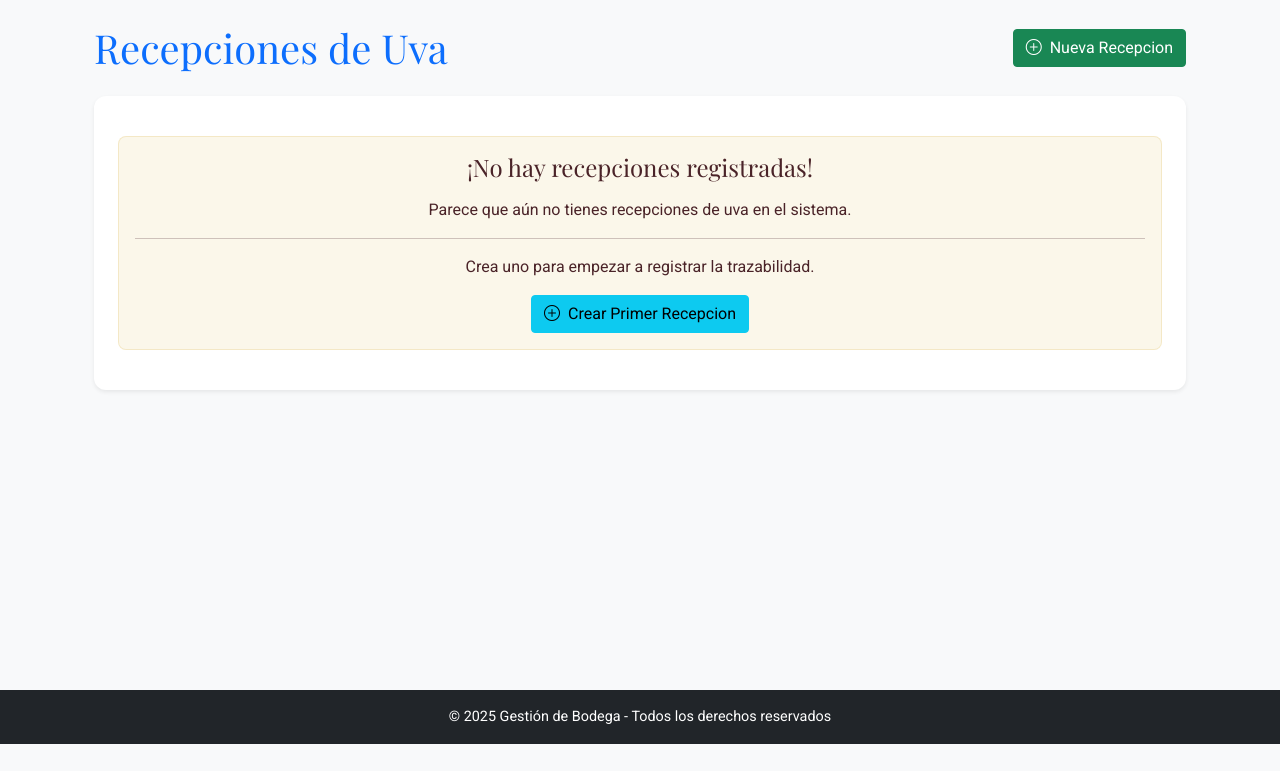
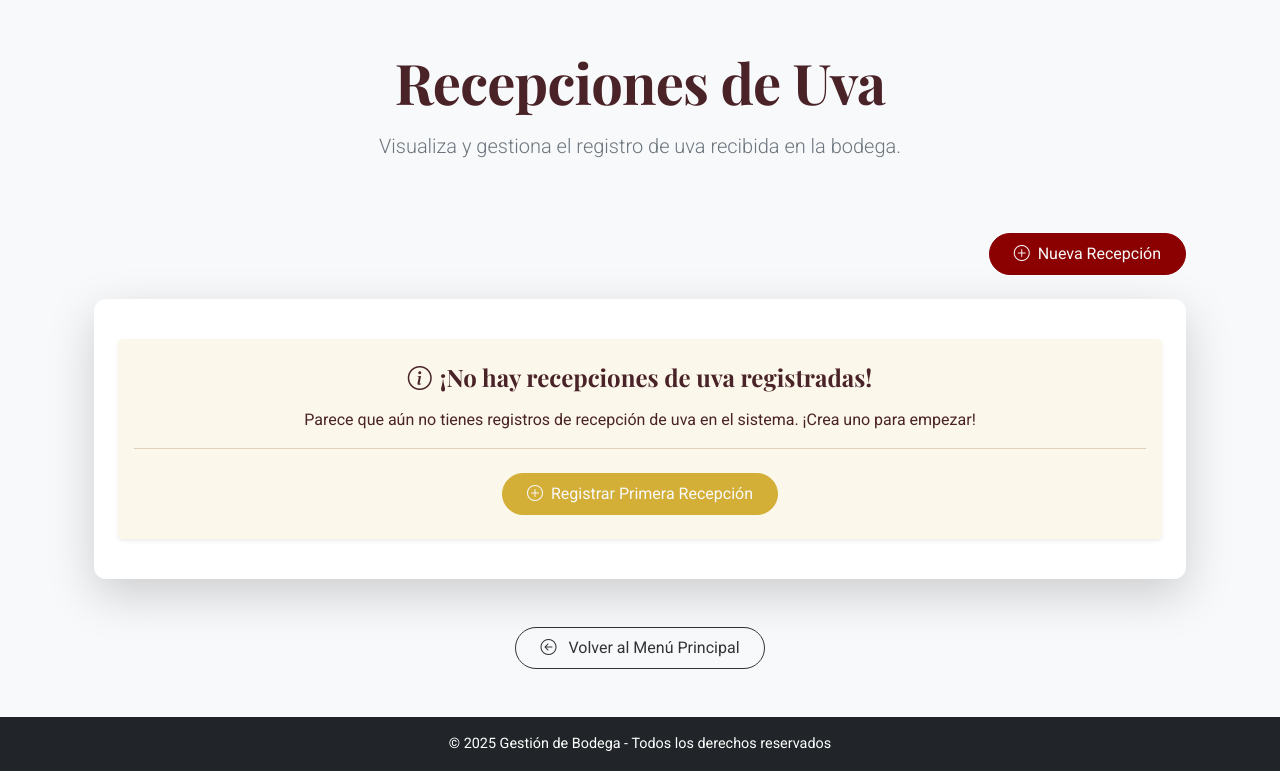
Before and after one commit to Nahuelito22/Gestion_de_bodega, a Flask app: page /recepcion/listar in a window 1280 px wide. Shown: the part 56-827 px from the top of the page. Before the commit the page ends 800 px from the top, so only its background shows below. Run offline with Flask 3, Linux system fonts and the light colour scheme.

Commit message:
Actualizacion de estilos de recepcion

```diff
--- a/templates/recepcion/listar_recepciones.html
+++ b/templates/recepcion/listar_recepciones.html
@@ -3,58 +3,80 @@
 {% block title %}Listado Recepciones de Uva - Gestión de Bodega{% endblock %}
 
 {% block body %}
-<div class="d-flex justify-content-between align-items-center mb-4">
-    <h1 class="mb-0 text-primary">Recepciones de Uva</h1> {# Usamos text-primary de tu main.css #}
-    <a href="/recepcion/crear" class="btn btn-success"> {# Botón para crear con un ícono #}
-        <i class="bi bi-plus-circle me-2"></i>Nueva Recepcion
-    </a>
+<div class="row mb-5 mt-4">
+    <div class="col-12 text-center">
+        {# Usamos la clase 'main-title' #}
+        <h1 class="display-4 fw-bold mb-3 main-title">
+            Recepciones de Uva
+        </h1>
+        {# Usamos la clase 'lead-description' para el subtítulo #}
+        <p class="lead text-secondary mb-4 lead-description">
+            Visualiza y gestiona el registro de uva recibida en la bodega.
+        </p>
+    </div>
+</div>
+
+{# Fila para el botón "Nueva Recepción" #}
+<div class="row mb-4">
+    <div class="col-12 d-flex justify-content-end align-items-center">
+        {# Mantengo el HREF ESTATICO que funcionaba para /recepcion/crear #}
+        <a href="/recepcion/crear" class="btn rounded-pill px-4 py-2 btn-primary-custom">
+            <i class="bi bi-plus-circle me-2"></i>Nueva Recepción
+        </a>
+    </div>
 </div>
 
 {# Incluye los mensajes flash al inicio del contenido principal #}
 {% include 'partials/_message.html' %}
 
-<div class="card shadow-sm border-0 rounded-3"> {# Contenedor con estilo de tarjeta #}
+<div class="card shadow-lg border-0 rounded-3 mb-5"> {# Contenedor con estilo de tarjeta #}
     <div class="card-body p-4">
 
         {% if recepciones %} {# Verifica si hay recepciones para mostrar #}
         <div class="table-responsive"> {# Hace la tabla scrollable en pantallas pequeñas #}
-            <table class="table table-striped table-hover align-middle"> {# Clases de Bootstrap #}
-                <thead class="table-dark"> {# Cabecera oscura para contraste #}
+            <table class="table table-hover align-middle caption-top"> {# Clases de Bootstrap, quitado striped, añadido hover y caption #}
+                <caption>Listado de todas las recepciones de uva en el sistema.</caption> {# Añadido caption #}
+                {# Usamos la clase 'card-header-accent-1' para el fondo de la cabecera de la tabla #}
+                <thead class="text-white" style="background-color: var(--bs-accent-1) !important;"> {# Cabecera con el color principal de la paleta #}
                     <tr>
-                        <th scope="col">ID</th> {# Agregamos la columna ID #}
-                        <th scope="col">lote_vino_id</th>
-                        <th scope="col">fecha_recepcion</th>
-                        <th scope="col">cantidad_kg</th>
-                        <th scope="col">ph</th>
-                        <th scope="col">acidez_total_g_l</th>
-                        <th scope="col">azucar_brix</th>
-                        <th scope="col">notas</th>
+                        <th scope="col" style="width: 5%;">ID</th>
+                        <th scope="col" style="width: 15%;">Lote de Vino</th>
+                        <th scope="col" style="width: 15%;">Fecha Recepción</th>
+                        <th scope="col" style="width: 10%;">Cantidad (kg)</th>
+                        <th scope="col" style="width: 8%;">PH</th>
+                        <th scope="col" style="width: 12%;">Acidez (g/L)</th>
+                        <th scope="col" style="width: 10%;">Azúcar Brix</th>
+                        <th scope="col" style="width: 15%;">Notas</th>
+                        <th scope="col" class="text-center" style="width: 10%;">Acciones</th>
                     </tr>
                 </thead>
                 <tbody>
                     {% for recepcion in recepciones %}
                     <tr>
-                        <td>{{ recepcion.id }}</td> {# Mostramos el ID del recepcion #}
-                        <td>{{ recepcion.lote_vino_id }}</td>
-                        {# Formateamos la fecha para que se vea más amigable (ej: DD/MM/YYYY HH:MM) #}
-                        <td>{{ recepcion.fecha_recepcion.strftime('%d/%m/%Y %H:%M') }}</td>
-                        <td>{{ recepcion.cantidad_kg }}</td>
-                        <td>{{ recepcion.ph }}</td>
-                        <td>{{ recepcion.acidez_total_g_l }}</td>
-                        <td>{{ recepcion.azucar_brix }}</td>
-                        <td>{{ recepcion.notas }}</td>
+                        <td class="text-muted small" style="font-family: var(--bs-font-sans-serif);">{{ recepcion.id }}</td>
+                        <td class="fw-semibold text-dark" style="font-family: var(--bs-font-sans-serif);">
+                            {% if recepcion.lote_vino %}
+                                {{ recepcion.lote_vino.nombre_identificativo }}
+                            {% else %}
+                                <span class="text-danger">Lote no encontrado</span>
+                            {% endif %}
+                        </td>
+                        <td class="text-muted small" style="font-family: var(--bs-font-sans-serif);">{{ recepcion.fecha_recepcion.strftime('%d/%m/%Y %H:%M') }}</td>
+                        <td class="text-muted" style="font-family: var(--bs-font-sans-serif);">{{ recepcion.cantidad_kg }}</td>
+                        <td class="text-muted" style="font-family: var(--bs-font-sans-serif);">{{ recepcion.ph | default('N/A') }}</td>
+                        <td class="text-muted" style="font-family: var(--bs-font-sans-serif);">{{ recepcion.acidez_total_g_l | default('N/A') }}</td>
+                        <td class="text-muted" style="font-family: var(--bs-font-sans-serif);">{{ recepcion.azucar_brix | default('N/A') }}</td>
+                        <td class="text-muted small" style="font-family: var(--bs-font-sans-serif);">{{ recepcion.notas | default('Sin notas') }}</td>
                         <td>
-                            <div class="d-flex gap-2"> {# Usa flexbox para alinear botones y darles espacio #}
+                            <div class="d-flex justify-content-center gap-2">
+                                {# Botón para Editar - Este url_for SI estaba en tu original y asumo que funciona #}
+                                <a href="{{ url_for('recepcionUva_bp.editar_recepcion_html', id=recepcion.id) }}" class="btn btn-outline-secondary-custom btn-sm rounded-circle p-2" title="Editar">
+                                    <i class="bi bi-pencil fs-6"></i>
                                 </a>
-                                {# Botón para Editar #}
-                                <a href="{{ url_for('recepcionUva_bp.editar_recepcion_html', id=recepcion.id) }}" class="btn btn-warning btn-sm" title="Editar">
-                                    <i class="bi bi-pencil"></i>
-                                </a>
-                                {# Botón para cambiar estado (ejemplo, si implementas la lógica de estado) #}
-                                {# Según tu .md, los lotes no se borran, sino que se les cambia el estado #}
-                                {# <a href="{{ url_for('loteVino_bp.cambiar_estado_lote', id=lote.id) }}" class="btn btn-secondary btn-sm" title="Cambiar Estado">
-                                    <i class="bi bi-toggle-on"></i>#}
-                                </a>
+                                {# Botón para Eliminar (ejemplo, si se implementa una eliminación suave) #}
+                                {# <a href="{{ url_for('recepcionUva_bp.eliminar_recepcion', id=recepcion.id) }}" class="btn btn-outline-danger-custom btn-sm rounded-circle p-2" title="Eliminar">
+                                    <i class="bi bi-trash fs-6"></i>
+                                </a> #}
                             </div>
                         </td>
                     </tr>
@@ -63,15 +85,31 @@
             </table>
         </div>
         {% else %} {# Mensaje si no hay recepciones #}
-        <div class="alert alert-info text-center mt-3" role="alert">
-            <h4 class="alert-heading">¡No hay recepciones registradas!</h4>
-            <p>Parece que aún no tienes recepciones de uva en el sistema.</p>
-            <hr>
-            <p class="mb-0">Crea uno para empezar a registrar la trazabilidad.</p>
-            <a href="/recepcion/crear" class="btn btn-info mt-3"><i class="bi bi-plus-circle me-2"></i>Crear Primer Recepcion</a>
+        <div class="alert alert-info text-center py-4 rounded-3 border-0 shadow-sm" role="alert">
+            <h4 class="alert-heading fw-bold" style="font-family: var(--bs-heading-font); color: var(--bs-accent-1);">
+                <i class="bi bi-info-circle me-2"></i>¡No hay recepciones de uva registradas!
+            </h4>
+            <p class="mb-3" style="font-family: var(--bs-font-sans-serif);">
+                Parece que aún no tienes registros de recepción de uva en el sistema. ¡Crea uno para empezar!
+            </p>
+            <hr class="my-3" style="border-top: 1px solid rgba(var(--bs-accent-2-rgb), 0.5);">
+            {# Mantengo el HREF ESTATICO que funcionaba para /recepcion/crear #}
+            <a href="/recepcion/crear" class="btn rounded-pill px-4 py-2 mt-2 btn-secondary-custom">
+                <i class="bi bi-plus-circle me-2"></i>Registrar Primera Recepción
+            </a>
         </div>
         {% endif %}
 
     </div>
 </div>
+
+{# Botón "Volver al Menú Principal" en la parte inferior - Usamos 'btn-outline-secondary-custom' #}
+<div class="row mt-5">
+    <div class="col-12 text-center">
+        {# CAMBIO CLAVE AQUÍ: url_for('home') a url_for('index') #}
+        <a href="{{ url_for('index') }}" class="btn rounded-pill px-4 py-2 btn-outline-secondary-custom">
+            <i class="bi bi-arrow-left-circle me-2"></i> Volver al Menú Principal
+        </a>
+    </div>
+</div>
 {% endblock %}
```
Also changed, not shown: templates/recepcion/crear_recepcion.html (+8 -6 lines), templates/recepcion/editar_recepcion.html (+17 -12 lines).
